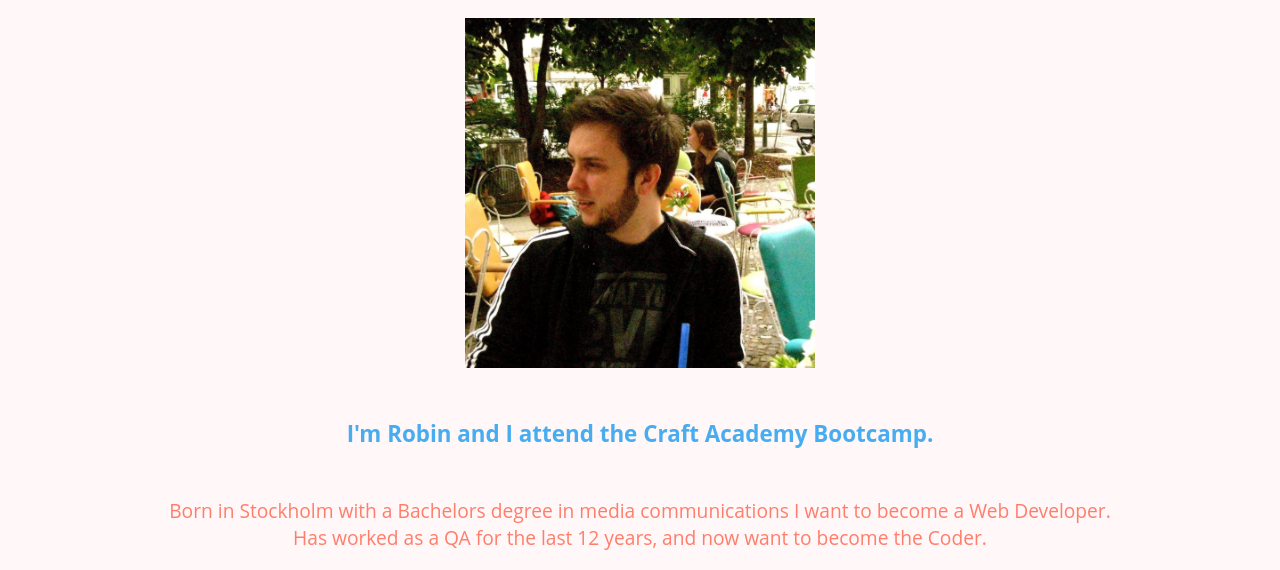
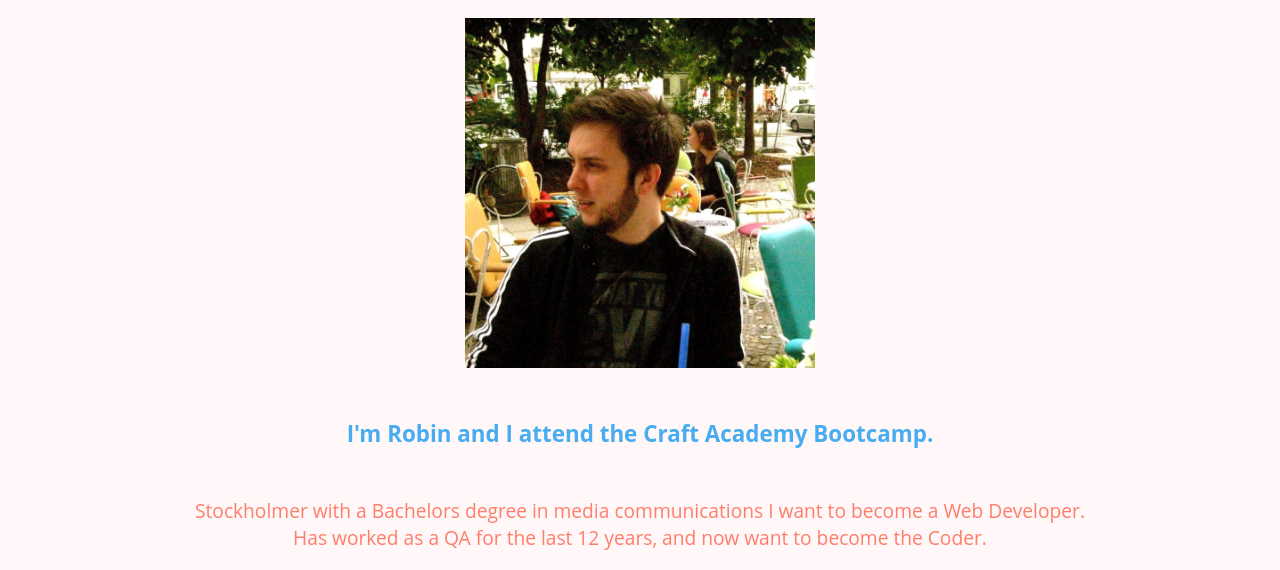
Before and after one commit to robin-lillqvist/robin-lillqvist.github.io, a plain HTML site: page index.html in a window 1280 px wide. Shown: the part 265-835 px from the top of the page. Drawn offline with Linux system fonts and the light colour scheme; a web font is replaced by a local one.

Commit message:
changed wording

```diff
--- a/index.html
+++ b/index.html
@@ -26,7 +26,7 @@
 <h3>I'm Robin and I attend the Craft Academy Bootcamp.</h3>
 <br /><br />
 <p>
-Born in Stockholm with a Bachelors degree in media communications I want to become a Web Developer.<br />
+Stockholmer with a Bachelors degree in media communications I want to become a Web Developer.<br />
 Has worked as a QA for the last 12 years, and now want to become the Coder.
 </p>
 </div>
```
